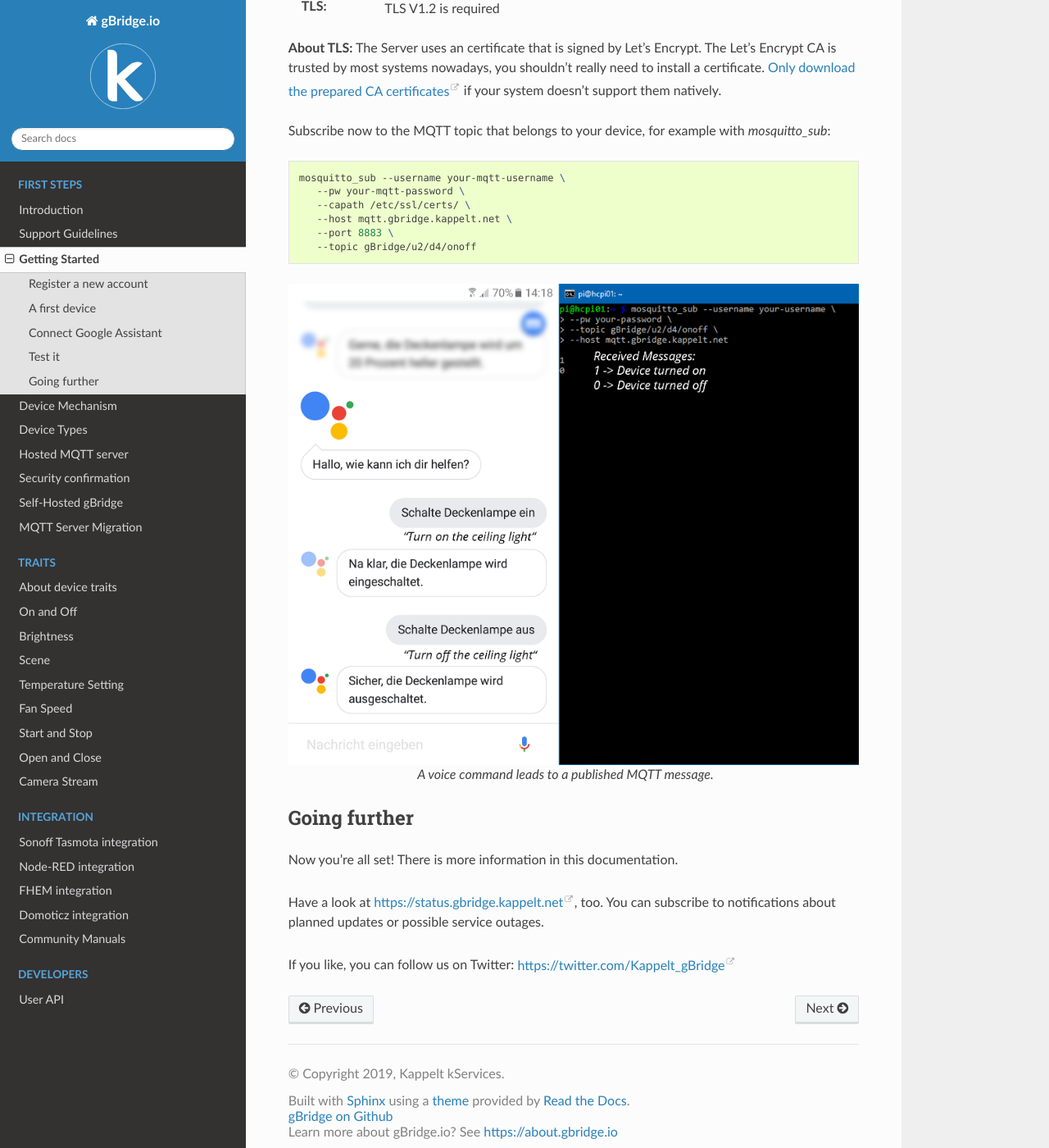
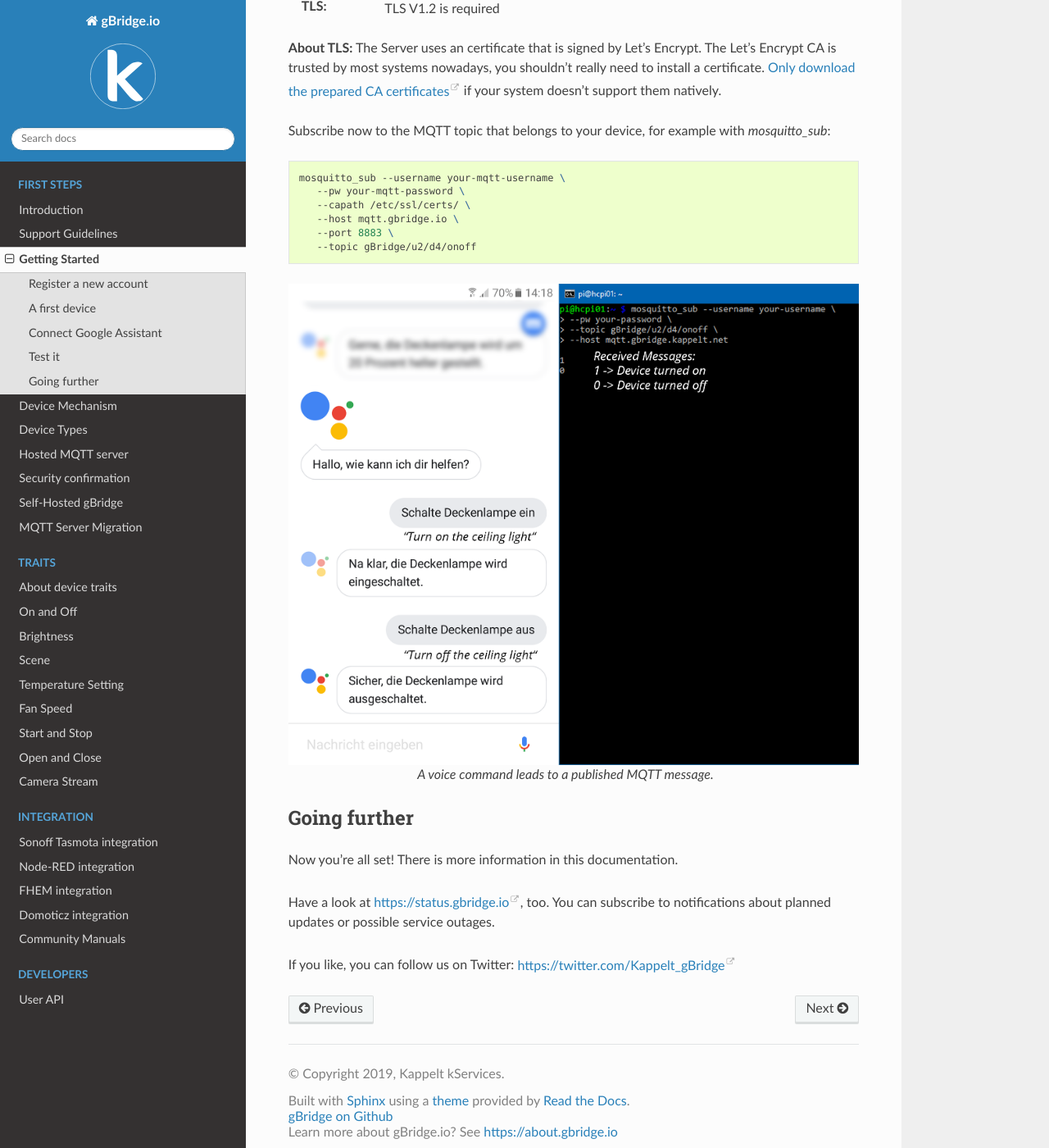
Before and after one commit to kservices/gBridge-doc, a Sphinx documentation site: the page built from source/firstSteps/gettingStarted.rst, in a window 1280 px wide and 1400 px high, scrolled down 4539 px. Shown: the whole window at 82% size. Built offline with Sphinx 7.4.7 and the Read the Docs theme 2.0.0, drawn with Linux system fonts in a browser that asks for light colours; some of the changed text lies outside the part shown.

Commit message:
Migrated all necessary *.gbridge.kappelt.net domains to *.gbridge.io

```diff
--- a/source/firstSteps/gettingStarted.rst
+++ b/source/firstSteps/gettingStarted.rst
@@ -78,7 +78,7 @@
 ---------
 Everything is ready now! Messages will now be available on gBridge's public MQTT server. You can connect to it:
 
-:Hostname: mqtt.gbridge.kappelt.net
+:Hostname: mqtt.gbridge.io
 :Port: 8883
 :Username: Shown in your account's dashboard under "My Account"
 :Password: Is your account's password by default, but can be changed independently.
@@ -86,7 +86,7 @@
 
 **About TLS:** The Server uses an certificate that is signed by Let's Encrypt.
 The Let's Encrypt CA is trusted by most systems nowadays, you shouldn't really need to install a certificate.
-`Only download the prepared CA certificates <https://about.gbridge.kappelt.net/static/LetsEncrypt-AllCAs.pem>`_ if your system doesn't support them natively.
+`Only download the prepared CA certificates <https://about.gbridge.io/static/LetsEncrypt-AllCAs.pem>`_ if your system doesn't support them natively.
 
 Subscribe now to the MQTT topic that belongs to your device, for example with *mosquitto_sub*:
 
@@ -95,7 +95,7 @@
    mosquitto_sub --username your-mqtt-username \
       --pw your-mqtt-password \
       --capath /etc/ssl/certs/ \
-      --host mqtt.gbridge.kappelt.net \
+      --host mqtt.gbridge.io \
       --port 8883 \
       --topic gBridge/u2/d4/onoff
 
@@ -111,6 +111,6 @@
 ----------------
 Now you're all set! There is more information in this documentation.
 
-Have a look at https://status.gbridge.kappelt.net, too. You can subscribe to notifications about planned updates or possible service outages.
+Have a look at https://status.gbridge.io, too. You can subscribe to notifications about planned updates or possible service outages.
 
 If you like, you can follow us on Twitter: https://twitter.com/Kappelt_gBridge
--- a/source/integration/domoticz.rst
+++ b/source/integration/domoticz.rst
@@ -19,7 +19,7 @@
 * Add a new "gBridge" item in the hardware page. Enter these settings for the hosted gBridge service:
 
 
-:MQTT server address: mqtt.gbridge.kappelt.net:8883
+:MQTT server address: mqtt.gbridge.io:8883
 :MQTT username: gbridge-u{userid} *(Shown in "My Account" in your accounts dashboard)*
 :MQTT password: As set. Is your gBridge account's password by default, but may be set independently in your account's dashboard.
 :MQTT base topic: gBridge/u{userid}
--- a/source/integration/fhem.rst
+++ b/source/integration/fhem.rst
@@ -12,7 +12,7 @@
 
 .. code-block:: text
 
-   define Connections.gBridge MQTT mqtt.gbridge.kappelt.net:1883 {gbridge-mqtt-username} {gbridge-mqtt-password}
+   define Connections.gBridge MQTT mqtt.gbridge.io:1883 {gbridge-mqtt-username} {gbridge-mqtt-password}
 
 Basic On/Off and Brightness
 -------------------------------
--- a/source/integration/nodered.rst
+++ b/source/integration/nodered.rst
@@ -14,7 +14,7 @@
    :alt: Node-RED MQTT setup.
    :figclass: align-center
 
-   Use :code:`mqtt.gbridge.kappelt.net` as the MQTT server, 8883 as the MQTT port. Enable legacy MQTT v3.1. Enable the usage of a secure TLS connection and create a new TLS profile.
+   Use :code:`mqtt.gbridge.io` as the MQTT server, 8883 as the MQTT port. Enable legacy MQTT v3.1. Enable the usage of a secure TLS connection and create a new TLS profile.
 
 .. figure:: ../_static/nodered-mqtt-tls.png
    :width: 100%
@@ -22,7 +22,7 @@
    :alt: Node-RED MQTT TLS setup.
    :figclass: align-center
 
-   Use :code:`mqtt.gbridge.kappelt.net` as the server name, check "Verify server certificate". Choose a name you like (e.g. "gbridge-tls"). You don't need to upload any custom certificates here.
+   Use :code:`mqtt.gbridge.io` as the server name, check "Verify server certificate". Choose a name you like (e.g. "gbridge-tls"). You don't need to upload any custom certificates here.
 
 .. figure:: ../_static/nodered-mqtt-auth.png
    :width: 100%
--- a/source/integration/tasmota.rst
+++ b/source/integration/tasmota.rst
@@ -26,7 +26,7 @@
 .. code-block:: aconf
 
     connection kappelt-gbridge
-    address mqtt.gbridge.kappelt.net:8883
+    address mqtt.gbridge.io:8883
     bridge_attempt_unsubscribe true
     bridge_protocol_version mqttv31
     cleansession true
--- a/source/selfHosted/hostItYourself.rst
+++ b/source/selfHosted/hostItYourself.rst
@@ -168,7 +168,7 @@
 Generate Docker-Compose-File
 ~~~~~~~~~~~~~~~~~~~~~~~~~~~~~~~~~
 
-A small script for generating individual Docker-Compose-Files for gBridge is available under `https://about.gbridge.kappelt.net/dockergen <https://about.gbridge.kappelt.net/dockergen>`_.
+A small script for generating individual Docker-Compose-Files for gBridge is available under `https://about.gbridge.io/dockergen <https://about.gbridge.io/dockergen>`_.
 
 Fill in your information. Since a webserver is probably already running on your server, make sure to select a webserver port that is free.
 
```
Also changed, not shown: README.md (+1 -1 lines).
